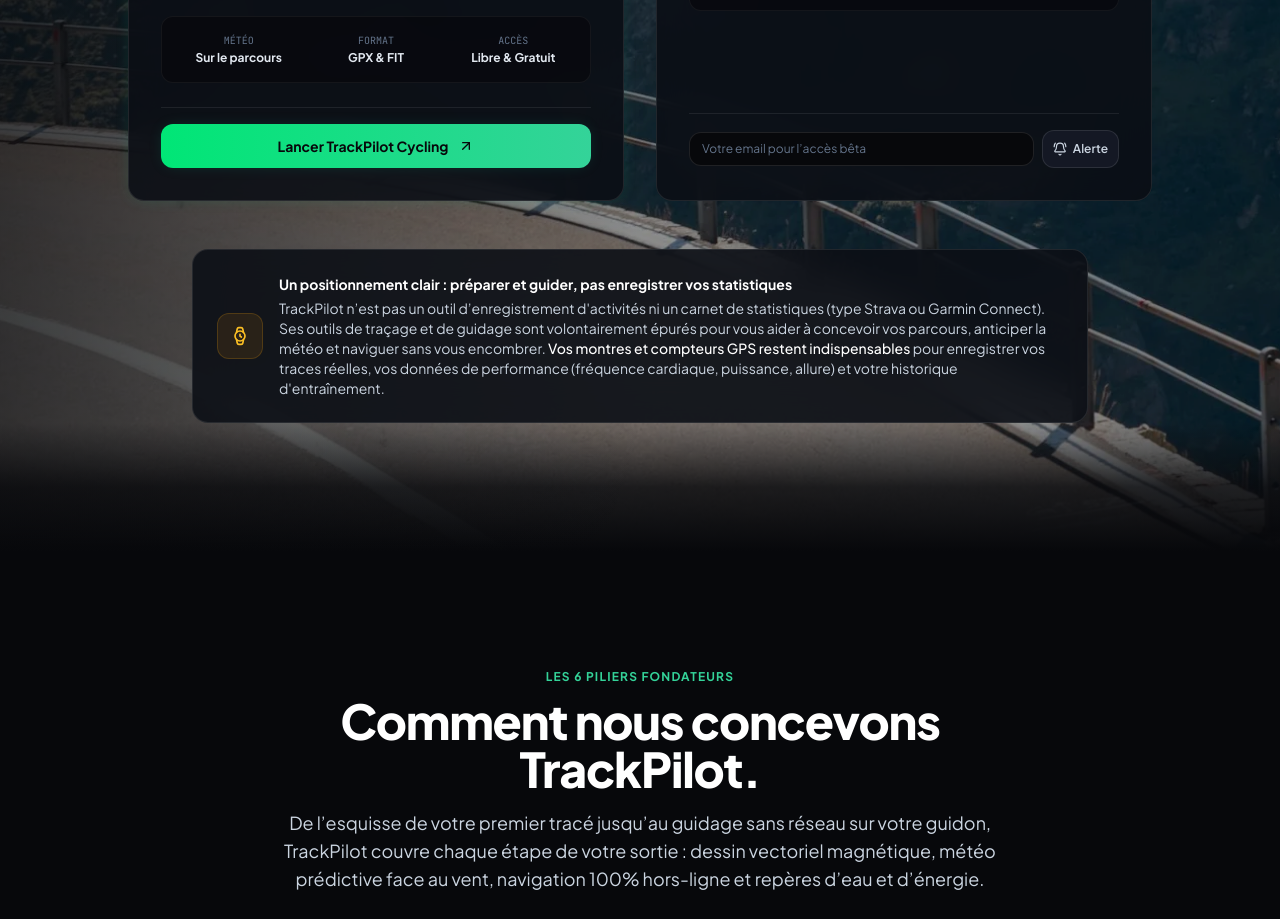
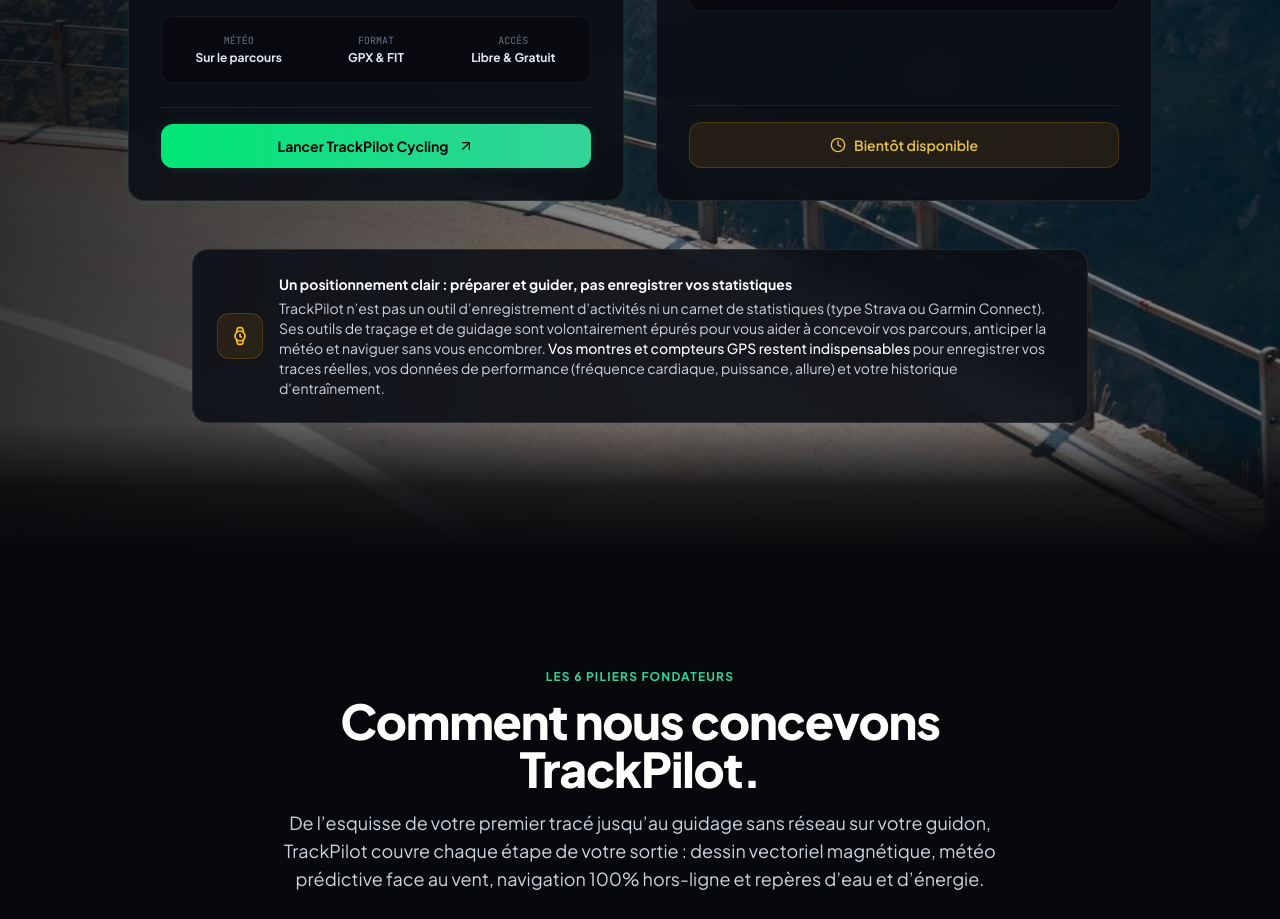
Before and after one commit to roch-manfredini/TrackPilot-Hub, a React (Vite) app: page / in a window 1280 px wide. Shown: the part 3240-4159 px from the top of the page. Built offline with nearby package versions, Linux system fonts and the light colour scheme.

Commit message:
Remove unused beta alert email form from ModulesHub

```diff
--- a/src/components/ModulesHub.tsx
+++ b/src/components/ModulesHub.tsx
@@ -1,19 +1,9 @@
-import React, { useState } from 'react';
-import { Bike, Footprints, Mountain, ArrowUpRight, CheckCircle2, Clock, Wrench, BellRing, Watch } from 'lucide-react';
+import React from 'react';
+import { Bike, Footprints, Mountain, ArrowUpRight, CheckCircle2, Clock, Wrench, Watch } from 'lucide-react';
 import { MODULES } from '../data/modules';
 import { ModuleInfo } from '../types';
 
 export const ModulesHub: React.FC = () => {
-  const [notifiedModule, setNotifiedModule] = useState<string | null>(null);
-  const [emailInput, setEmailInput] = useState<{ [key: string]: string }>({});
-
-  const handleNotifySubmit = (e: React.FormEvent, moduleId: string) => {
-    e.preventDefault();
-    if (emailInput[moduleId]) {
-      setNotifiedModule(moduleId);
-      setTimeout(() => setNotifiedModule(null), 4000);
-    }
-  };
 
   const getDisciplineIcon = (iconName: string) => {
     switch (iconName) {
@@ -183,32 +173,9 @@ export const ModulesHub: React.FC = () => {
                       <ArrowUpRight className="w-4 h-4 group-hover:translate-x-0.5 group-hover:-translate-y-0.5 transition-transform" />
                     </a>
                   ) : (
-                    <div>
-                      {notifiedModule === module.id ? (
-                        <div className="flex items-center justify-center gap-2 py-2.5 px-4 rounded-xl bg-emerald-500/15 border border-emerald-500/30 text-emerald-300 text-xs font-semibold">
-                          <CheckCircle2 className="w-4 h-4" />
-                          <span>Notification enregistrée ! Merci.</span>
-                        </div>
-                      ) : (
-                        <form onSubmit={(e) => handleNotifySubmit(e, module.id)} className="flex items-center gap-2">
-                          <input
-                            type="email"
-                            required
-                            placeholder="Votre email pour l’accès bêta"
-                            value={emailInput[module.id] || ''}
-                            onChange={(e) => setEmailInput({ ...emailInput, [module.id]: e.target.value })}
-                            className="flex-1 bg-dark-950 border border-white/10 rounded-xl px-3 py-2 text-xs text-white placeholder-slate-500 focus:outline-none focus:border-brand-500/50"
-                          />
-                          <button
-                            type="submit"
-                            className="shrink-0 p-2.5 rounded-xl bg-dark-800 hover:bg-dark-750 text-slate-300 hover:text-white border border-white/10 text-xs font-semibold flex items-center gap-1.5 transition-colors"
-                            title="Être averti de la sortie"
-                          >
-                            <BellRing className="w-3.5 h-3.5" />
-                            <span className="hidden sm:inline">Alerte</span>
-                          </button>
-                        </form>
-                      )}
+                    <div className="flex items-center justify-center gap-2 w-full py-3 px-5 rounded-xl font-semibold text-sm text-amber-300/90 bg-amber-500/10 border border-amber-500/20 select-none">
+                      <Clock className="w-4 h-4 shrink-0" />
+                      <span>Bientôt disponible</span>
                     </div>
                   )}
                 </div>
```
